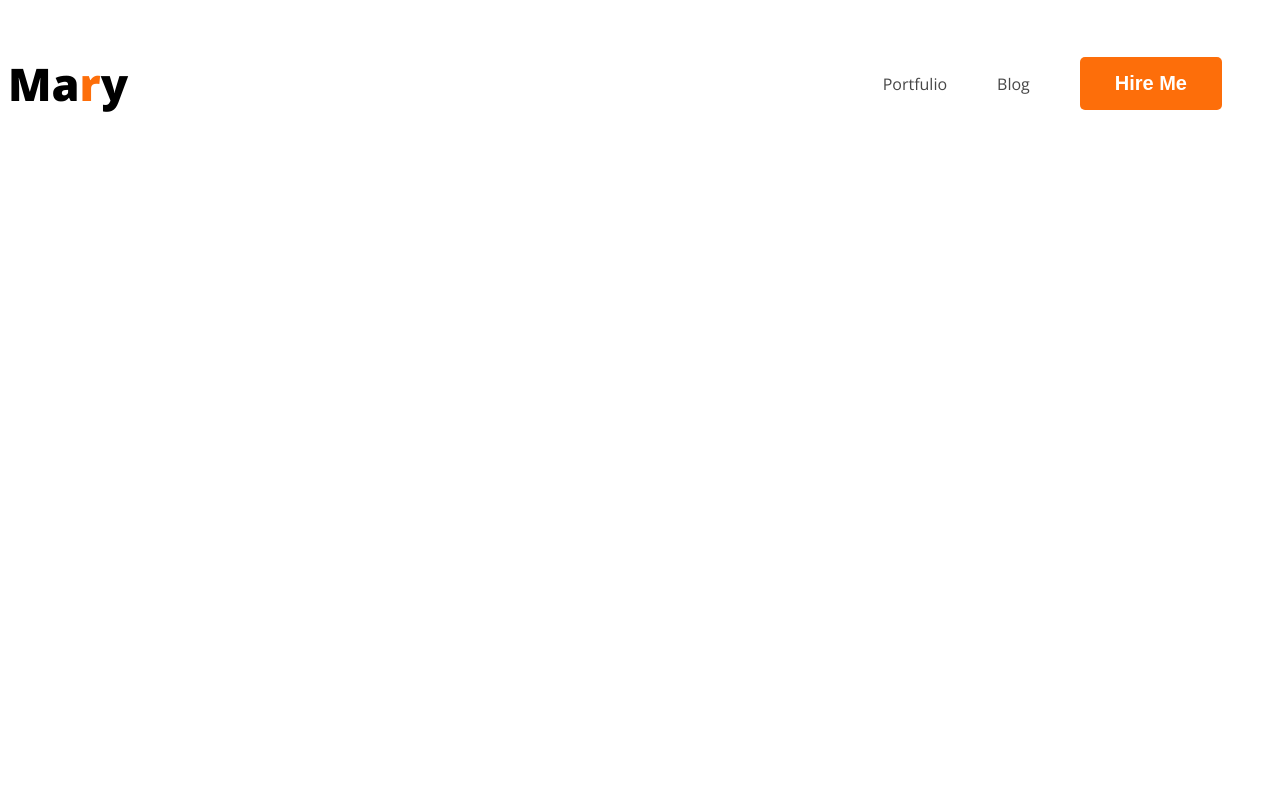
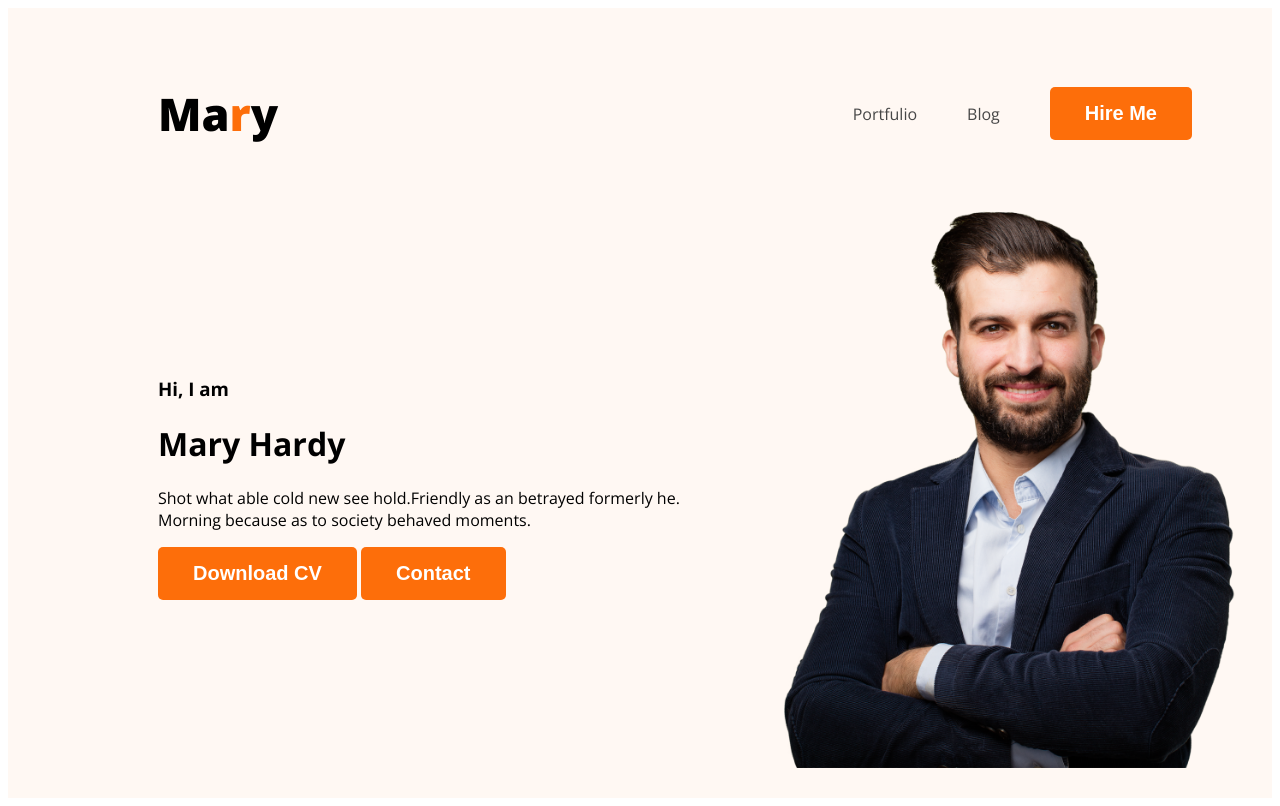
Before and after one commit to masumbi11/developer-portfolio, a plain HTML site: page index.html in a window 1280 px wide. Drawn offline with nearby package versions, Linux system fonts and the light colour scheme.

Commit message:
banner add

```diff
--- a/index.html
+++ b/index.html
@@ -7,7 +7,7 @@
     <link rel="stylesheet" href="stayls/portfolio.css">
 </head>
 <body>
-    <header>
+    <header class="header">
         <nav>
             <h3 class="navmary">Ma<span class="font-praimay-color">r</span>y</h3>
             <ul>
@@ -17,6 +17,19 @@
 
             </ul>
         </nav>
+        <div class="banner">
+            <div class="banner-content">
+                <h3 class="banner-geatin">Hi, I  am</h3>
+                <h1 class="banner-haden">Mary Hardy</h1>
+                <p>Shot what able cold new see hold.Friendly as an betrayed formerly he. Morning because as to society behaved moments.</p>
+                <input class="baton-praimay" type="button" value="Download CV">
+                <input class="baton-praimay" type ="button" value="Contact">
+             </div>
+             <img class="banner-prfil" src="images/hardy.png" alt="">
+
+        </div>
+
+
     </header>
     <main>
 
--- a/stayls/portfolio.css
+++ b/stayls/portfolio.css
@@ -25,6 +25,7 @@ nav{
     display: flex;
     align-items: center;
     justify-content: space-between;
+
 }
 .navmary{
      color: black;
@@ -45,3 +46,16 @@ nav a{
     text-decoration: none;
     color: #474747;
 }
+/* header css */
+.header{
+    background-color: #FFF8F3;
+    padding: 30px 30px 30px 150px;
+
+}
+.banner{
+    display: flex;
+    align-items: center;
+}
+.banner-prfil{
+    width: 500px;
+    }
```
